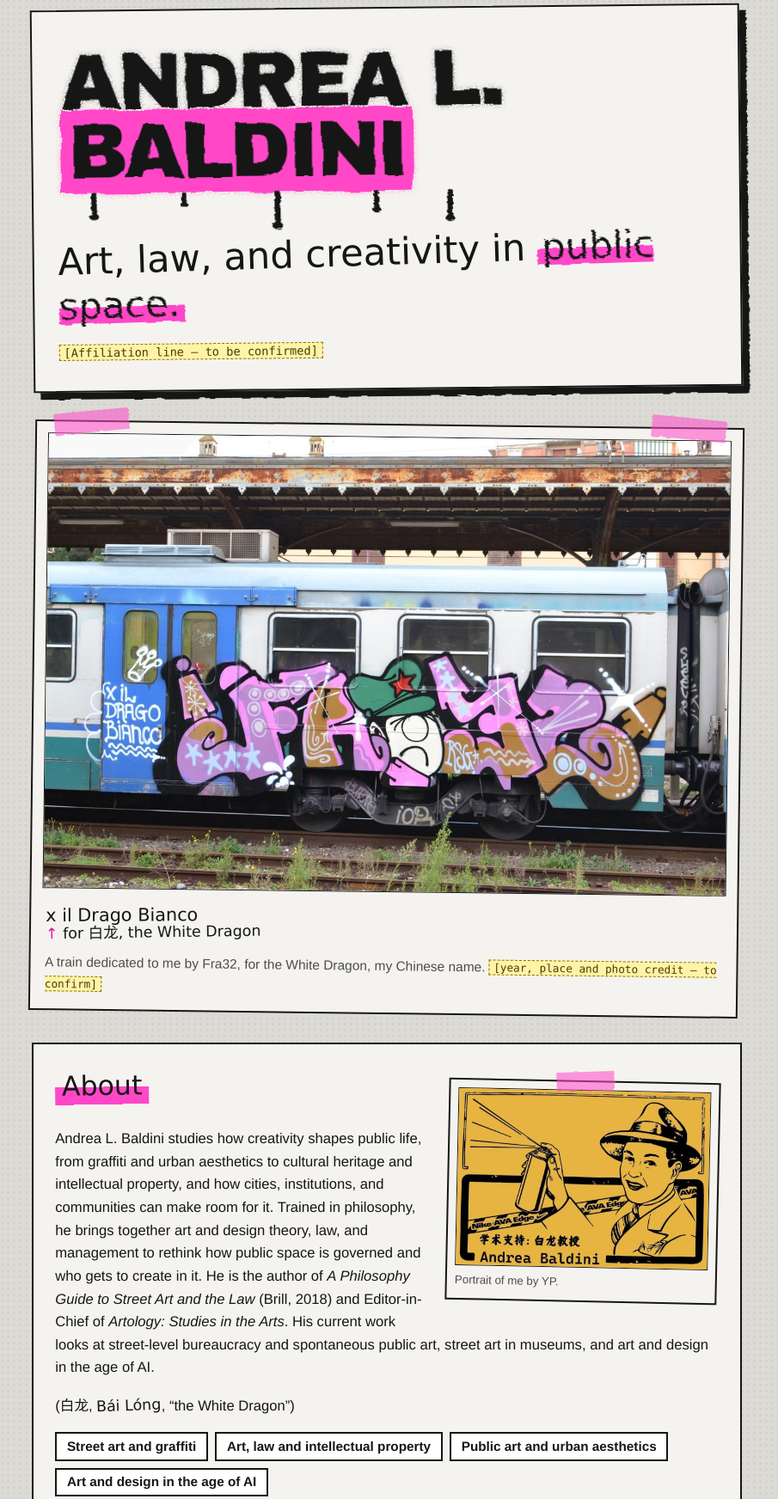
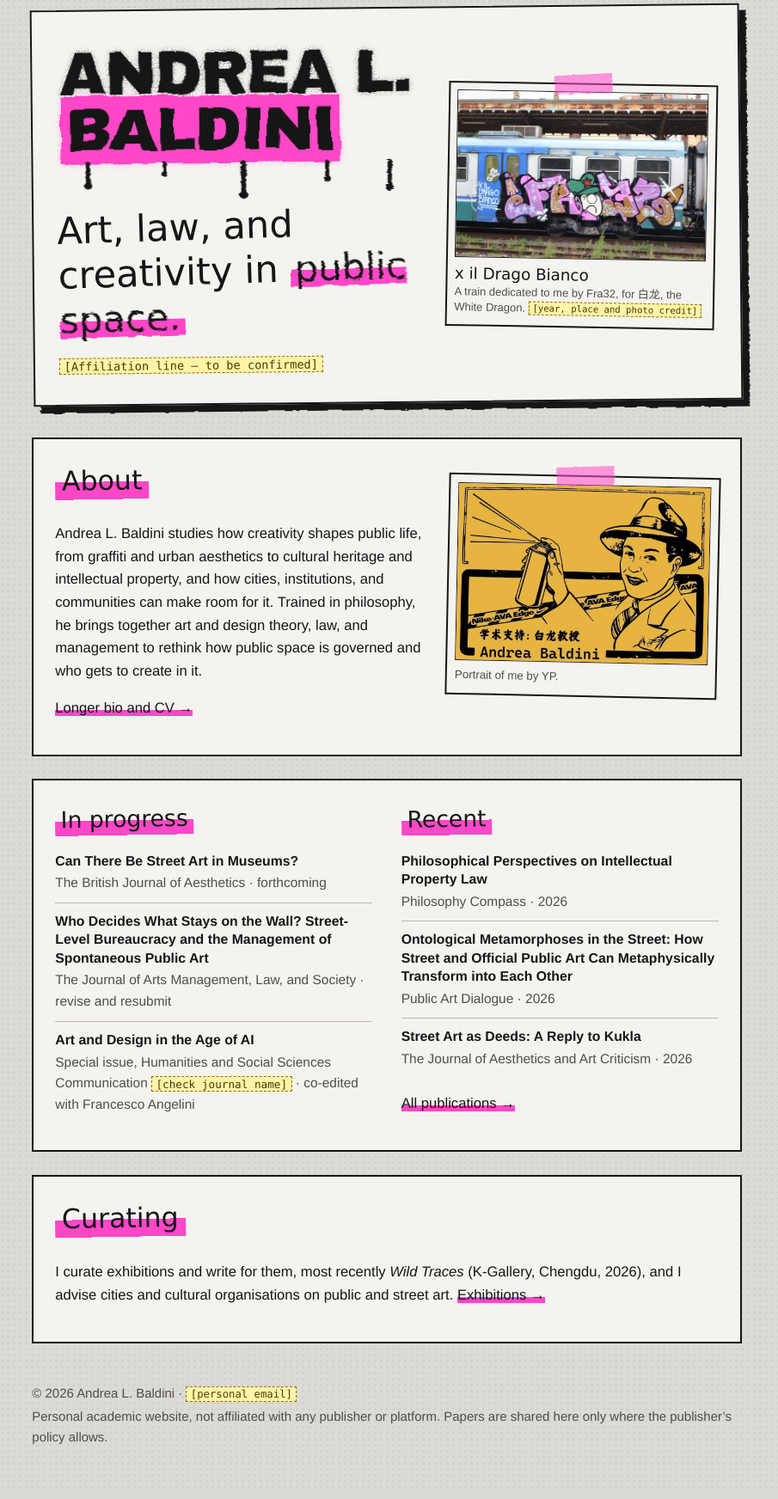
Before and after one commit to andrealbaldini/andrealbaldini.github.io, a plain HTML site: page index.html in a window 1280 px wide. Shown: the part 93-1837 px from the top of the page at 86% size, without its empty margins (190-1095 px from the left). Drawn offline with Linux system fonts and the light colour scheme; a web font is replaced by a local one.

Commit message:
Add files via upload

```diff
--- a/assets/style.css
+++ b/assets/style.css
@@ -75,6 +75,18 @@ ul.pubs{list-style:none;margin:0;padding:0}
 .portrait.left{float:left;margin:.2rem 1.4rem 1rem 0;transform:rotate(-1.2deg);width:min(40%,16rem)}
 .card::after{content:"";display:block;clear:both}
 @media(max-width:34rem){.portrait,.portrait.left{float:none;width:100%;margin:0 0 1rem;transform:none}}
+.hero{display:grid;grid-template-columns:1.15fr .85fr;gap:1.8rem;align-items:center}
+.hero h1{font-size:clamp(2.4rem,7.2vw,4.3rem)}
+.hero-photo{position:relative;margin:0;padding:.5rem .5rem .7rem;background:var(--sheet);border:2px solid var(--ink);transform:rotate(1.6deg)}
+.hero-photo::before{content:"";position:absolute;width:4rem;height:1.3rem;background:rgba(255,71,200,.55);top:-.7rem;left:50%;margin-left:-2rem;transform:rotate(-4deg);filter:url(#line)}
+.hero-photo img{display:block;width:100%;height:auto;border:1px solid var(--ink)}
+.hero-photo figcaption{font-size:.78rem;color:var(--muted);margin-top:.5rem;line-height:1.35}
+.hero-photo figcaption .hand{display:block;color:var(--ink);font-size:1.1rem;line-height:1.1;margin-bottom:.15rem}
+.cols{display:grid;grid-template-columns:1fr 1fr;gap:2rem}
+.pub.compact{padding:.6rem 0}
+.pub.compact .cite{font-size:.95rem;line-height:1.35}
+.cols h2{font-size:1.6rem}
+@media(max-width:44rem){.hero{grid-template-columns:1fr}.cols{grid-template-columns:1fr;gap:1.2rem}.hero-photo{max-width:22rem;margin:0 auto}}
 .dragon{display:inline-block;font-size:1.05rem;transform:rotate(-2deg)}
 footer{padding:1rem 0 3rem;font-size:.9rem;color:var(--muted)}
 footer p{margin:.2rem 0}
--- a/index.html
+++ b/index.html
@@ -27,7 +27,8 @@
 <div class="wrap">
 <header><nav aria-label="Main"><ul><li><a href="index.html" aria-current="page">Home</a></li><li><a href="publications.html">Publications</a></li><li><a href="exhibitions.html">Exhibitions</a></li><li><a href="cv.html">CV</a></li><li><a href="contact.html">Contact</a></li></ul></nav></header>
 <main id="main">
-<section class="poster">
+<section class="poster hero">
+<div class="hero-text">
 <h1>Andrea L. <em>Baldini</em></h1>
 <svg class="drips" viewBox="0 0 400 50" preserveAspectRatio="none" aria-hidden="true" focusable="false">
 <path d="M34 0 V26" stroke-width="5"/><circle cx="34" cy="30" r="4.5"/>
@@ -37,12 +38,12 @@
 <path d="M366 0 V32" stroke-width="5"/><circle cx="366" cy="36" r="4.5"/></svg>
 <p class="lede hand tagline">Art, law, and creativity in <span class="hl">public space.</span></p>
 <p class="role"><span class="placeholder">[Affiliation line — to be confirmed]</span></p>
+</div>
+<figure class="hero-photo">
+<img src="assets/img/train.jpg" width="1200" height="800" alt="A regional train carriage painted with a large pink, ochre and black graffiti piece with a green cap bearing a red star; on the blue door, hand-lettered in white, the words “x il Drago Bianco”.">
+<figcaption><span class="hand">x il Drago Bianco</span>A train dedicated to me by Fra32, for 白龙, the White Dragon. <span class="placeholder">[year, place and photo credit]</span></figcaption>
+</figure>
 </section>
-
-<figure class="photo">
-<img src="assets/img/train.jpg" width="1200" height="800" alt="A regional train carriage painted with a large pink, ochre and black graffiti piece with a green cap bearing a red star; on the blue door, hand-lettered in white, the words “x il Drago Bianco”.">
-<figcaption><span class="hand">x il Drago Bianco</span><span class="note">for 白龙, the White Dragon</span>A train dedicated to me by Fra32, for the White Dragon, my Chinese name. <span class="placeholder">[year, place and photo credit — to confirm]</span></figcaption>
-</figure>
 
 <section class="card" aria-labelledby="about">
 <h2 id="about" class="hand">About</h2>
@@ -50,37 +51,31 @@
 <img src="assets/img/portrait-yp.jpg" width="990" height="694" alt="Black-line illustration on yellow of a smiling man in a fedora and overcoat holding up a spray can, with the caption “学术支持：白龙教授 Andrea Baldini”.">
 <figcaption>Portrait of me by YP.</figcaption>
 </figure>
-<p>Andrea L. Baldini studies how creativity shapes public life, from graffiti and urban aesthetics to cultural heritage and intellectual property, and how cities, institutions, and communities can make room for it. Trained in philosophy, he brings together art and design theory, law, and management to rethink how public space is governed and who gets to create in it. He is the author of <em>A Philosophy Guide to Street Art and the Law</em> (Brill, 2018) and Editor-in-Chief of <em>Artology: Studies in the Arts</em>. His current work looks at street-level bureaucracy and spontaneous public art, street art in museums, and art and design in the age of AI.</p>
-<p>(白龙, <span class="hand dragon">Bái Lóng</span>, “the White Dragon”)</p>
-<ul class="themes"><li>Street art and graffiti</li><li>Art, law and intellectual property</li><li>Public art and urban aesthetics</li><li>Art and design in the age of AI</li></ul>
+<p>Andrea L. Baldini studies how creativity shapes public life, from graffiti and urban aesthetics to cultural heritage and intellectual property, and how cities, institutions, and communities can make room for it. Trained in philosophy, he brings together art and design theory, law, and management to rethink how public space is governed and who gets to create in it.</p>
 <p><a href="cv.html">Longer bio and CV →</a></p>
 </section>
 
-<section class="card" aria-labelledby="exh">
-<h2 id="exh" class="hand">Curating &amp; exhibitions</h2>
-<figure class="portrait left">
-<img src="assets/img/exhibition.jpg" width="900" height="1123" alt="A small restroom with bright yellow walls: the text of an essay is printed on the side walls, a large “YP” logo sits in the lower corners, and a white urinal stands in the middle.">
-<figcaption>My essay for <em>YP &amp; Friends</em>, printed on the walls of the show’s restroom. <span class="placeholder">[photo credit]</span></figcaption>
-</figure>
-<p>Alongside the research, I curate exhibitions and write for them: most recently <em>Wild Traces</em>, a graffiti invitational at K-Gallery in Chengdu (2026), and the long-running digital show <em>六/6: Finding Meaning</em>. I also advise cities and cultural organisations on public and street art.</p>
-<p><a href="exhibitions.html">Exhibitions, curating and exhibition texts →</a></p>
+<section class="card now" aria-label="Current work">
+<div class="cols">
+<div>
+<h2 class="hand">In progress</h2>
+<ul class="pubs">
+<li class="pub compact"><p class="cite"><span class="t">Can There Be Street Art in Museums?</span></p><p class="meta">The British Journal of Aesthetics · forthcoming</p></li>
+<li class="pub compact"><p class="cite"><span class="t">Who Decides What Stays on the Wall? Street-Level Bureaucracy and the Management of Spontaneous Public Art</span></p><p class="meta">The Journal of Arts Management, Law, and Society · revise and resubmit</p></li>
+<li class="pub compact"><p class="cite"><span class="t">Art and Design in the Age of AI</span></p><p class="meta">Special issue, Humanities and Social Sciences Communication <span class="placeholder">[check journal name]</span> · co-edited with Francesco Angelini</p></li>
+</ul>
+</div>
+<div>
+<h2 class="hand">Recent</h2>
+<ul class="pubs"><li class="pub compact"><p class="cite"><span class="t">Philosophical Perspectives on Intellectual Property Law</span></p><p class="meta">Philosophy Compass · 2026</p></li><li class="pub compact"><p class="cite"><span class="t">Ontological Metamorphoses in the Street: How Street and Official Public Art Can Metaphysically Transform into Each Other</span></p><p class="meta">Public Art Dialogue · 2026</p></li><li class="pub compact"><p class="cite"><span class="t">Street Art as Deeds: A Reply to Kukla</span></p><p class="meta">The Journal of Aesthetics and Art Criticism · 2026</p></li></ul>
+<p><a href="publications.html">All publications →</a></p>
+</div>
+</div>
 </section>
 
-<section class="card" aria-labelledby="now">
-<h2 id="now" class="hand">Research in progress</h2>
-<ul class="pubs">
-<li class="pub"><p class="cite"><span class="t">Can There Be Street Art in Museums?</span></p><p class="meta">The British Journal of Aesthetics — forthcoming</p><span class="note">coming soon</span></li>
-<li class="pub"><p class="cite"><span class="t">Who Decides What Stays on the Wall? Street-Level Bureaucracy and the Management of Spontaneous Public Art</span></p><p class="meta">The Journal of Arts Management, Law, and Society — revise and resubmit</p></li>
-<li class="pub"><p class="cite"><span class="t">Art and Design in the Age of AI</span></p><p class="meta">Special issue, Humanities and Social Sciences Communication<span class="placeholder">[check journal name: Communication vs Communications]</span> — co-edited with Francesco Angelini</p></li>
-</ul>
-</section>
-
-<section class="card" aria-labelledby="recent">
-<h2 id="recent" class="hand">Recent publications</h2>
-<ul class="pubs"><li class="pub" id="articles-2"><p class="cite">Baldini, Andrea (2026). <span class="t">“Philosophical Perspectives on Intellectual Property Law,”</span> Philosophy Compass 21(5), e70142. <a href="https://doi.org/10.1111/phc3.70142">doi:10.1111/phc3.70142</a>.</p><p class="ver"><span class="badge pending">Version notice: [to be verified against the publisher’s policy]</span></p></li>
-<li class="pub" id="articles-3"><p class="cite">Baldini, Andrea (2026). <span class="t">“Ontological Metamorphoses in the Street: How Street and Official Public Art Can Metaphysically Transform into Each Other.”</span> Public Art Dialogue 16(1), pp. 1-20. <a href="https://doi.org/10.1080/21502552.2026.2694017">doi:10.1080/21502552.2026.2694017</a></p><p class="ver"><span class="badge pending">Version notice: [to be verified against the publisher’s policy]</span></p></li>
-<li class="pub" id="articles-4"><p class="cite">Baldini, Andrea and Andrea Borghini (2026). <span class="t">“Street Art as Deeds: A Reply to Kukla.”</span> The Journal of Aesthetics and Art Criticism (kpag006). <a href="https://doi.org/10.1093/jaac/kpag006">doi:10.1093/jaac/kpag006</a>.</p><p class="ver"><span class="badge pending">Version notice: [to be verified against the publisher’s policy]</span></p></li></ul>
-<p><a href="publications.html">All publications →</a></p>
+<section class="card" aria-labelledby="exh">
+<h2 id="exh" class="hand">Curating</h2>
+<p>I curate exhibitions and write for them, most recently <em>Wild Traces</em> (K-Gallery, Chengdu, 2026), and I advise cities and cultural organisations on public and street art. <a href="exhibitions.html">Exhibitions →</a></p>
 </section>
 </main>
 <footer>
```
Also changed, not shown: exhibitions.html (+3 -1 lines).
